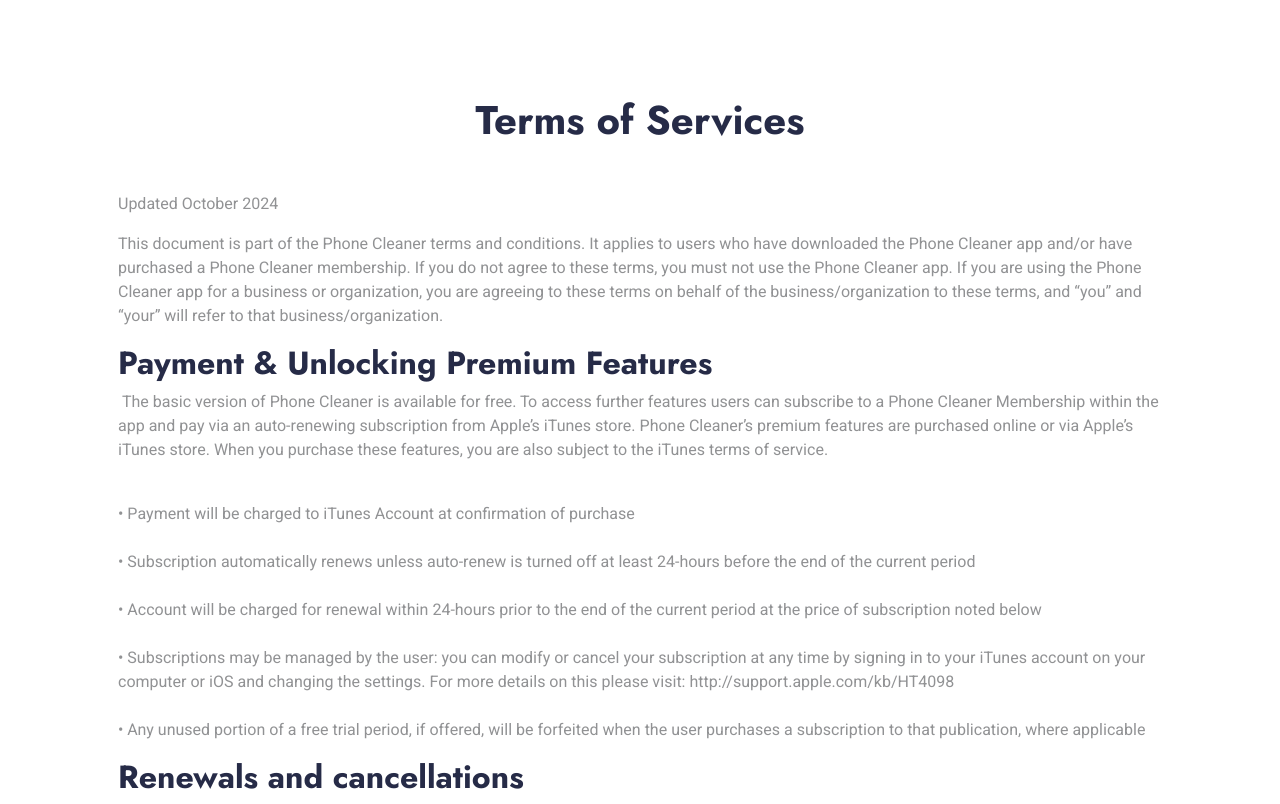
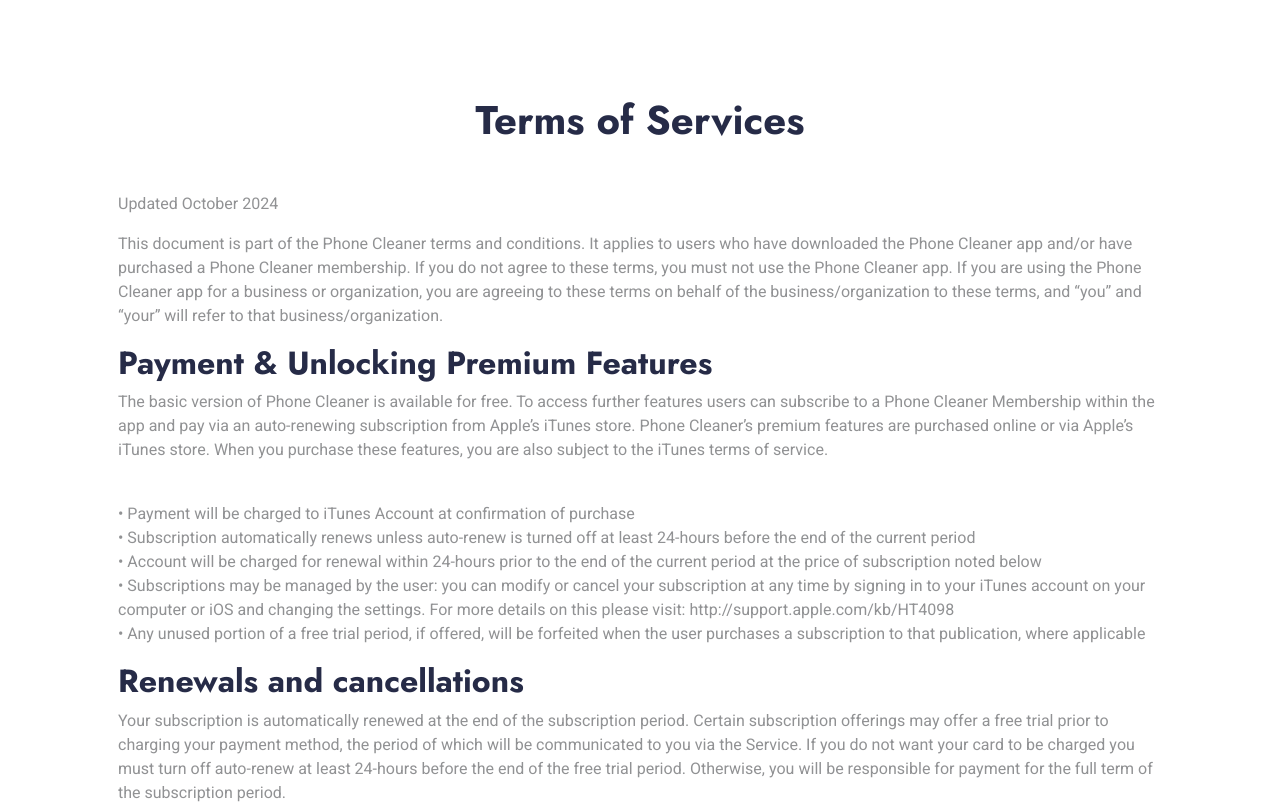
Before and after one commit to phonecleanerplus/phonecleanerplus.github.io, a plain HTML site: page terms.html in a window 1280 px wide. Shown: the top 804 px of the page. Drawn offline with nearby package versions, Linux system fonts and the light colour scheme.

Commit message:
Update terms.html

```diff
--- a/terms.html
+++ b/terms.html
@@ -40,8 +40,8 @@
                </div>
                <p>Updated October 2024</p>
                <p>This document is part of the Phone Cleaner terms and conditions. It applies to users who have downloaded the Phone Cleaner app and/or have purchased a Phone Cleaner membership. If you do not agree to these terms, you must not use the Phone Cleaner app. If you are using the Phone Cleaner app for a business or organization, you are agreeing to these terms on behalf of the business/organization to these terms, and “you” and “your” will refer to that business/organization. </p>
-               <p><h2>Payment &amp; Unlocking Premium Features</h2>&nbsp;The basic version of Phone Cleaner is available for free. To access further features users can subscribe to a Phone Cleaner Membership within the app and pay via an auto-renewing subscription from Apple’s iTunes store.&nbsp;Phone Cleaner’s premium features are purchased online or via Apple’s iTunes store. When you purchase these features, you are also subject to the iTunes terms of service.&nbsp;</p>
-               <p><br>• Payment will be charged to iTunes Account at confirmation of purchase<br><br>• Subscription automatically renews unless auto-renew is turned off at least 24-hours before the end of the current period<br><br>• Account will be charged for renewal within 24-hours prior to the end of the current period at the price of subscription noted below<br><br>• Subscriptions may be managed by the user: you can modify or cancel your subscription at any time by signing in to your iTunes account on your computer or iOS and changing the settings. For more details on this please visit: http://support.apple.com/kb/HT4098<br><br>• Any unused portion of a free trial period, if offered, will be forfeited when the user purchases a subscription to that publication, where applicable</p>
+               <p><h2>Payment &amp; Unlocking Premium Features</h2>The basic version of Phone Cleaner is available for free. To access further features users can subscribe to a Phone Cleaner Membership within the app and pay via an auto-renewing subscription from Apple’s iTunes store.&nbsp;Phone Cleaner’s premium features are purchased online or via Apple’s iTunes store. When you purchase these features, you are also subject to the iTunes terms of service.&nbsp;</p>
+               <p><br>• Payment will be charged to iTunes Account at confirmation of purchase<br>• Subscription automatically renews unless auto-renew is turned off at least 24-hours before the end of the current period<br>• Account will be charged for renewal within 24-hours prior to the end of the current period at the price of subscription noted below<br>• Subscriptions may be managed by the user: you can modify or cancel your subscription at any time by signing in to your iTunes account on your computer or iOS and changing the settings. For more details on this please visit: http://support.apple.com/kb/HT4098<br>• Any unused portion of a free trial period, if offered, will be forfeited when the user purchases a subscription to that publication, where applicable</p>
                <p></p>
                <p><h2>Renewals and cancellations</h2> Your subscription is automatically renewed at the end of the subscription period. Certain subscription offerings may offer a free trial prior to charging your payment method, the period of which will be communicated to you via the Service. If you do not want your card to be charged you must turn off auto-renew at least 24-hours before the end of the free trial period. Otherwise, you will be responsible for payment for the full term of the subscription period.<br><br>You can modify or cancel your subscription at any time by signing in to your iTunes account on your computer or iOS or Android device and changing the settings. For more details please visit: http://support.apple.com/kb/HT4098<br></p>
                <p><h2>Lifetime Plans</h2>A Phone Cleaner lifetime plan allows you to access Phone Cleaner premium features available at the time or your purchase for as long as those services are available. You may not assign lifetime plans to any other person. We make no warranties or representations as to the expected lifetime of the Phone Cleaner services, and in purchasing a lifetime plan, you acknowledge and agree that the Phone Cleaner services could change or terminate in the future.</p>
```
